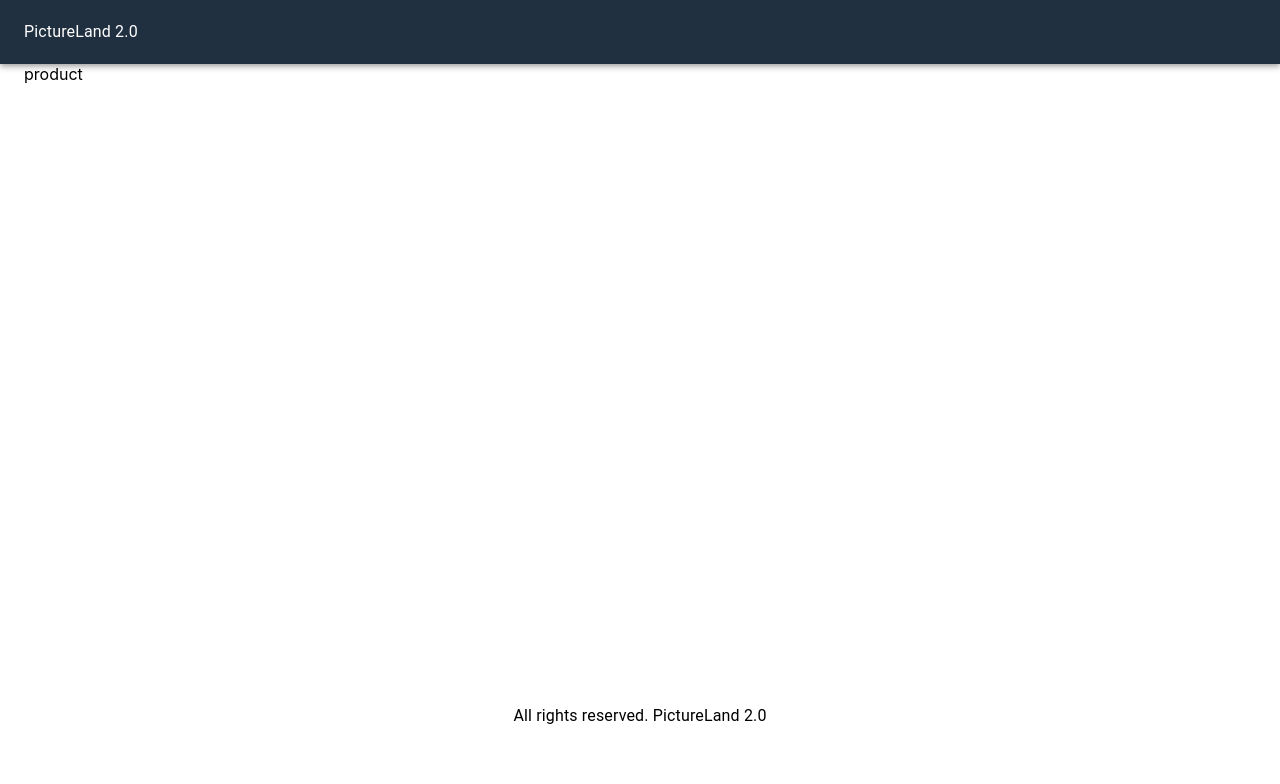
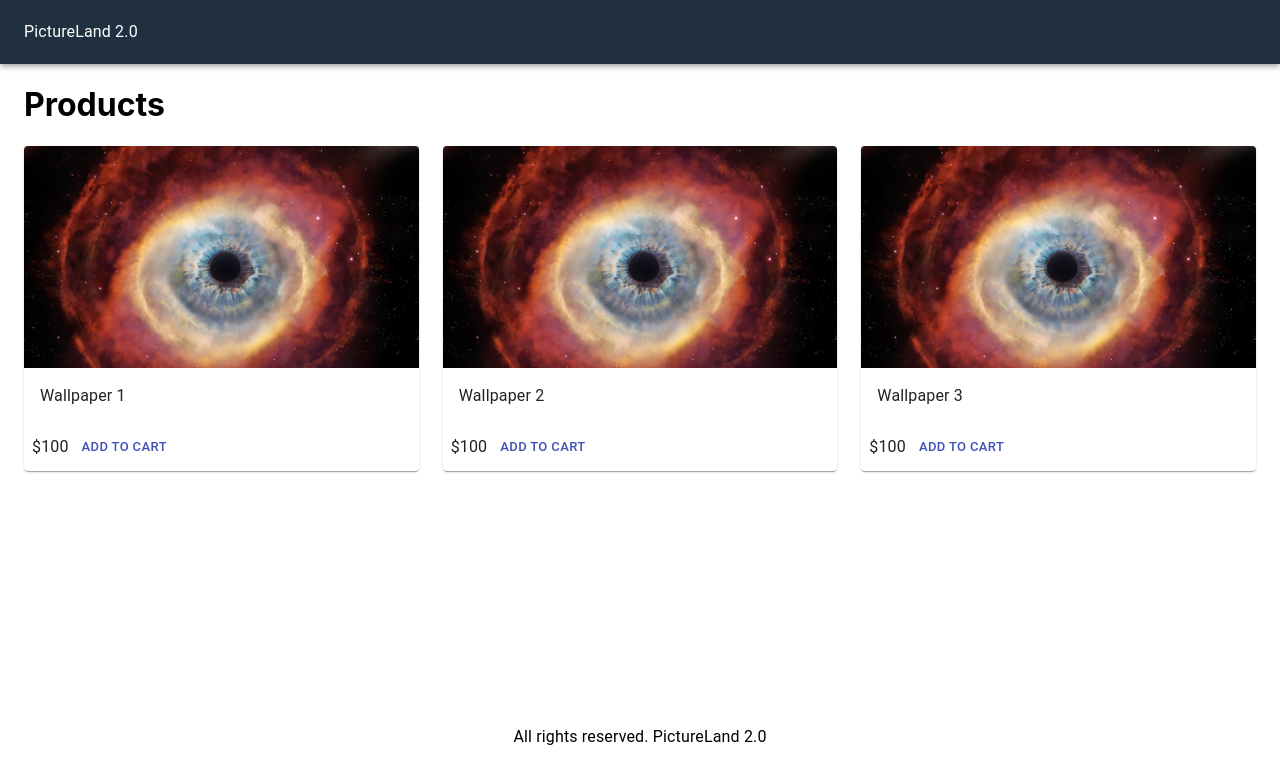
Before and after one commit to GraniteMask/nextjs-pictureland-2.0, a Next.js app: page / in a window 1280 px wide. Shown: the top 784 px of the page. Built offline with nearby package versions, Linux system fonts and the light colour scheme.

Commit message:
list products

```diff
--- a/pages/index.js
+++ b/pages/index.js
@@ -1,12 +1,40 @@
-import Head from 'next/head'
-import Image from 'next/image'
+import { Card, CardActionArea, Grid, CardMedia, CardContent, Typography, CardActions, Button } from '@material-ui/core'
 import Layout from '../components/layout'
-import styles from '../styles/Home.module.css'
+import data from '../utils/data'
+
 
 export default function Home() {
   return (
     <Layout>
-      <div>product</div>
+      <div>
+        <h1>Products</h1>
+
+        <Grid container spacing={3}>
+          {data.products.map((product) => (
+            <Grid item md={4} key={product.name}>
+              <Card>
+                <CardActionArea>
+                  <CardMedia
+                    component="img"
+                    image={product.image}
+                    title={product.name}
+                  ></CardMedia>
+                  <CardContent>
+                    <Typography>{product.name}</Typography>
+                  </CardContent>
+                </CardActionArea>
+                <CardActions>
+                  <Typography>${product.price}</Typography>
+                  <Button size="small" color="primary">
+                    Add to cart
+                  </Button>
+                </CardActions>
+              </Card>
+            </Grid>
+          ))}
+        </Grid>
+
+      </div>
     </Layout>
 
   )
--- a/utils/data.js
+++ b/utils/data.js
@@ -9,7 +9,7 @@
             rating: 4.5,
             numReviews: 10,
             countInStock: 20,
-            description: 'A popular shirt',
+            description: 'A popular wallpaper',
         },
         {
             name: 'Wallpaper 2',
@@ -33,7 +33,7 @@
             countInStock: 20,
             description: 'A popular shirt',
         },
-    ]
-}
+    ],
+};
 
 export default data
```
